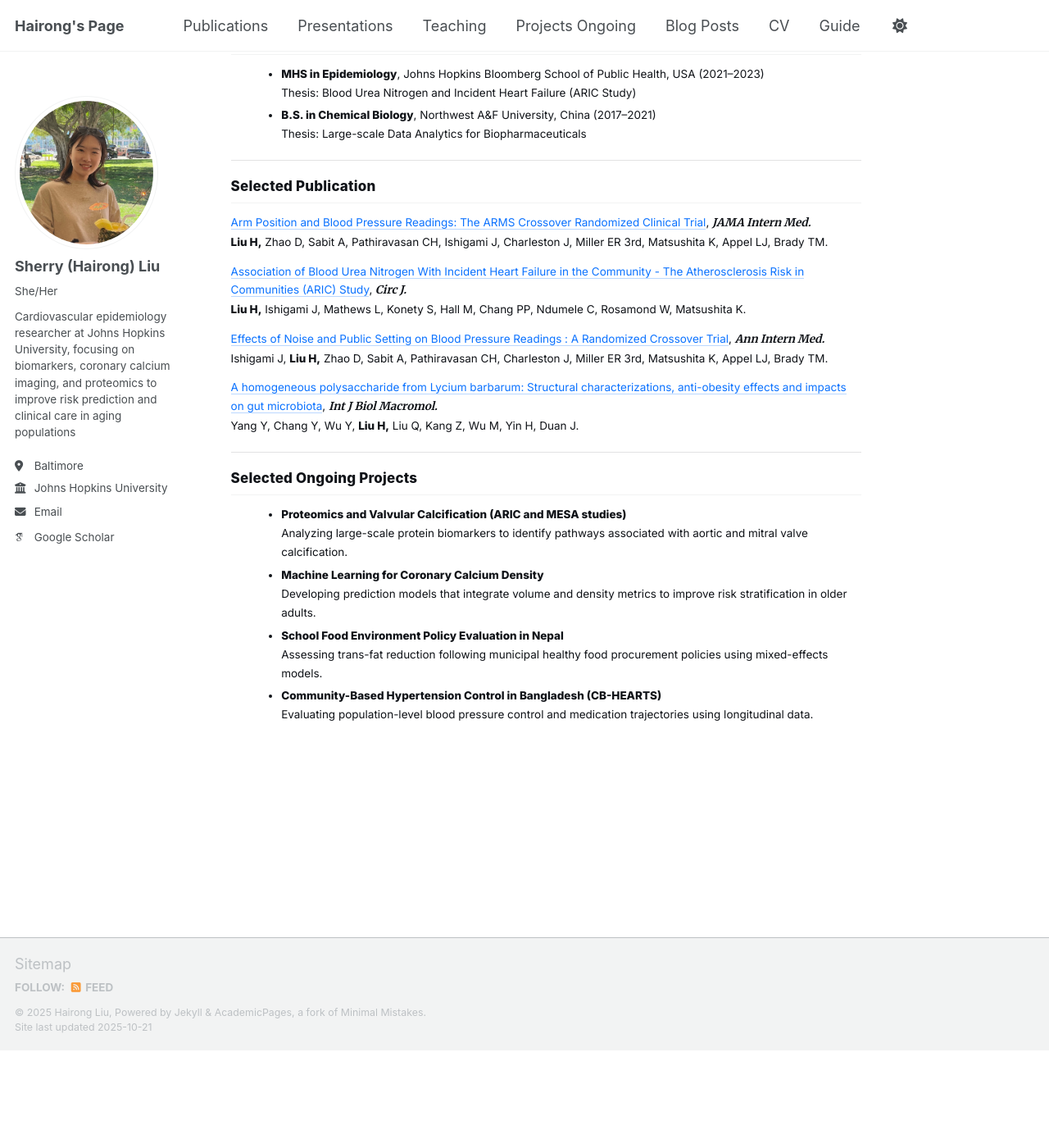
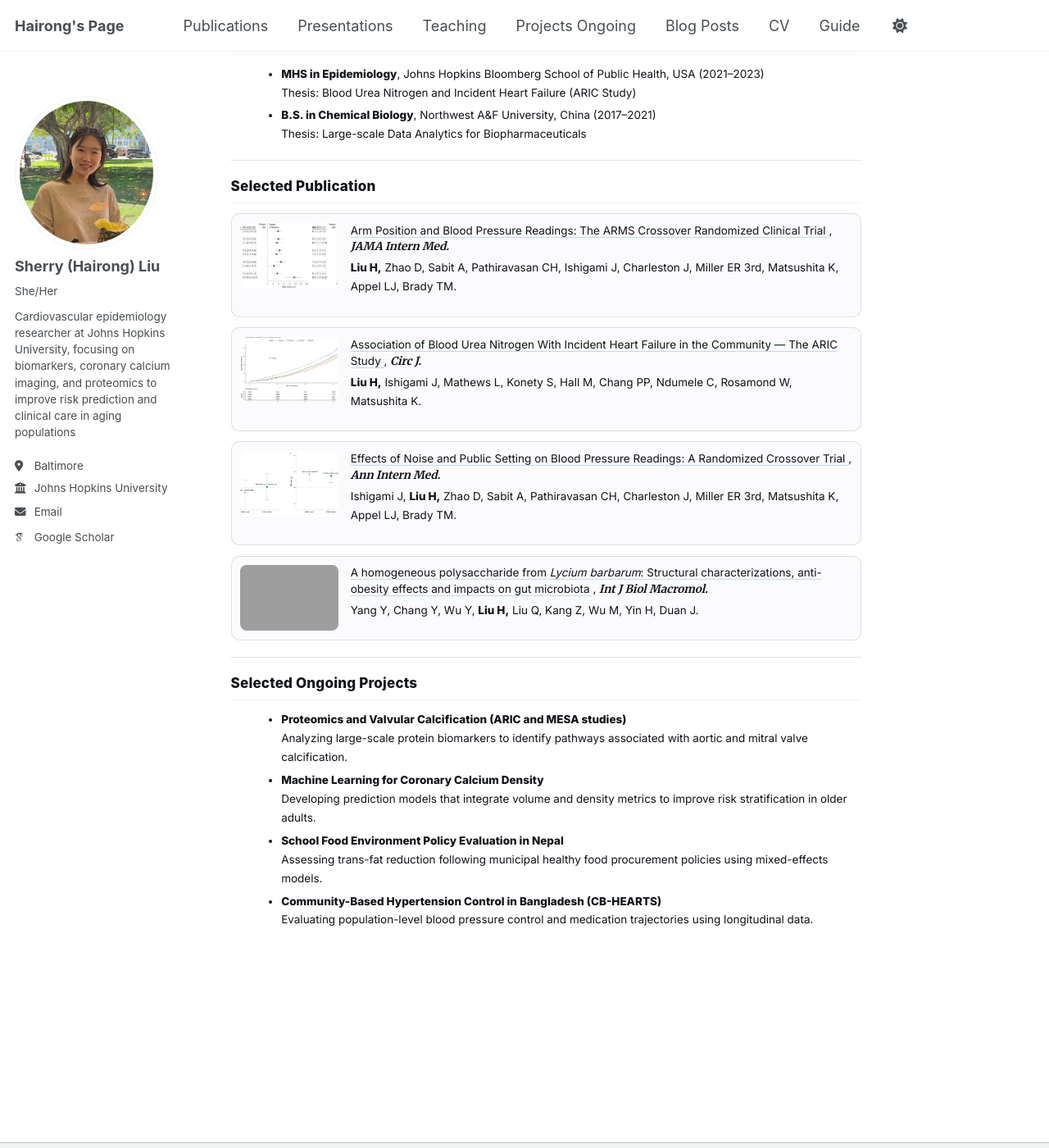
Before and after one commit to sherry090345/sherry090345.github.io, a Jekyll site: the page built from _pages/about.md, in a window 1280 px wide and 1400 px high, scrolled down 223 px. Shown: the whole window at 82% size. Built offline with Jekyll 4.4.1, drawn with Linux system fonts in a browser that asks for light colours; some web fonts are replaced; a script that is not in the unit is left out; before the commit the page ends 1504 px from its top, so only the background shows below that; grey boxes are pictures that could not be loaded.

Commit message:
Update about.md

```diff
--- a/_pages/about.md
+++ b/_pages/about.md
@@ -21,14 +21,14 @@ redirect_from:
     --accent:#0b72ff;
     font-family:"Inter", system-ui, -apple-system, "Segoe UI", Roboto, "Helvetica Neue", Arial, sans-serif;
     color:var(--text);
-    font-size:13.5px;            /* larger desktop body */
+    font-size:13.5px;             /* larger desktop body */
     line-height:1.7;
     -webkit-text-size-adjust:100%;
   }
 
   /* headers */
   #home h1,#home h2,#home h3{
-    font-size:17px;              /* larger desktop headers */
+    font-size:17px;               /* larger desktop headers */
     line-height:1.35;
     font-weight:800;
     letter-spacing:.2px;
@@ -51,13 +51,44 @@ redirect_from:
   /* journal emphasis */
   #home .journal{ font-family:"Merriweather", Georgia, "Times New Roman", serif; font-weight:700; font-style:italic; }
 
-  /* citation block spacing */
-  #home .cite{ margin:.5rem 0 .7rem; }
+  /* ---- Publication cards ---- */
+  #home .pubs{ display:flex; flex-direction:column; gap:.7rem; }
+  #home .pub-card{
+    display:grid;
+    grid-template-columns: 120px 1fr;   /* thumbnail + content */
+    gap:.8rem;
+    border:1px solid var(--line);
+    border-radius:10px;
+    padding:.6rem;
+    background:#fbfbfd;
+  }
+  #home .pub-card .thumb{
+    width:120px; height:80px;           /* consistent thumbnail window */
+    border-radius:8px; overflow:hidden; background:#f2f2f5;
+    display:flex; align-items:center; justify-content:center;
+  }
+  #home .pub-card .thumb img{
+    width:100%; height:100%; object-fit:cover; display:block;
+  }
+  #home .pub-card .title{
+    margin:0 0 .15rem 0; line-height:1.45;
+  }
+  #home .pub-card .title a{
+    color:var(--text); text-decoration:none; border-bottom:1px solid rgba(11,114,255,.25);
+  }
+  #home .pub-card .title a:hover{ color:var(--accent); border-bottom-color:var(--accent); }
+  #home .pub-card .meta{ color:var(--muted); }
+  #home .pub-card .authors{ margin-top:.25rem; }
 
-  /* ---- Mobile: slightly smaller for readability ---- */
+  /* mobile */
   @media (max-width: 680px){
     #home{ font-size:12px; line-height:1.65; }
     #home h1, #home h2, #home h3{ font-size:15px; }
+    #home .pub-card{
+      grid-template-columns: 100px 1fr;
+      padding:.55rem;
+    }
+    #home .pub-card .thumb{ width:100px; height:70px; }
   }
 </style>
 
@@ -82,25 +113,69 @@ I am currently a Research Data Coordinator at the Johns Hopkins Welch Center for
 
 <h2>Selected Publication</h2>
 
-<p class="cite">
-  <a href="https://jamanetwork.com/journals/jamainternalmedicine/fullarticle/2824754" target="_blank" rel="noopener">Arm Position and Blood Pressure Readings: The ARMS Crossover Randomized Clinical Trial</a>, <span class="journal">JAMA Intern Med.</span><br>
-  <strong>Liu H,</strong> Zhao D, Sabit A, Pathiravasan CH, Ishigami J, Charleston J, Miller ER 3rd, Matsushita K, Appel LJ, Brady TM.
-</p>
+<div class="pubs">
 
-<p class="cite">
-  <a href="https://www.jstage.jst.go.jp/article/circj/89/10/89_CJ-24-0502/_article" target="_blank" rel="noopener">Association of Blood Urea Nitrogen With Incident Heart Failure in the Community - The Atherosclerosis Risk in Communities (ARIC) Study</a>, <span class="journal">Circ J.</span><br>
-  <strong>Liu H,</strong> Ishigami J, Mathews L, Konety S, Hall M, Chang PP, Ndumele C, Rosamond W, Matsushita K.
-</p>
+  <!-- ARMS -->
+  <div class="pub-card">
+    <div class="thumb">
+      <img src="/images/ARMS.png" alt="ARMS crossover trial figure">
+    </div>
+    <div class="content">
+      <p class="title">
+        <a href="https://jamanetwork.com/journals/jamainternalmedicine/fullarticle/2824754" target="_blank" rel="noopener">
+          Arm Position and Blood Pressure Readings: The ARMS Crossover Randomized Clinical Trial
+        </a>, <span class="journal">JAMA Intern Med.</span>
+      </p>
+      <p class="authors"><strong>Liu H,</strong> Zhao D, Sabit A, Pathiravasan CH, Ishigami J, Charleston J, Miller ER 3rd, Matsushita K, Appel LJ, Brady TM.</p>
+    </div>
+  </div>
 
-<p class="cite">
-  <a href="https://www.acpjournals.org/doi/10.7326/ANNALS-24-00873?url_ver=Z39.88-2003&rfr_id=ori:rid:crossref.org&rfr_dat=cr_pub%20%200pubmed" target="_blank" rel="noopener">Effects of Noise and Public Setting on Blood Pressure Readings : A Randomized Crossover Trial</a>, <span class="journal">Ann Intern Med.</span><br>
-  Ishigami J, <strong>Liu H,</strong> Zhao D, Sabit A, Pathiravasan CH, Charleston J, Miller ER 3rd, Matsushita K, Appel LJ, Brady TM.
-</p>
+  <!-- BUN & HF -->
+  <div class="pub-card">
+    <div class="thumb">
+      <img src="/images/BUN.jpg" alt="BUN and heart failure illustration">
+    </div>
+    <div class="content">
+      <p class="title">
+        <a href="https://www.jstage.jst.go.jp/article/circj/89/10/89_CJ-24-0502/_article" target="_blank" rel="noopener">
+          Association of Blood Urea Nitrogen With Incident Heart Failure in the Community — The ARIC Study
+        </a>, <span class="journal">Circ J.</span>
+      </p>
+      <p class="authors"><strong>Liu H,</strong> Ishigami J, Mathews L, Konety S, Hall M, Chang PP, Ndumele C, Rosamond W, Matsushita K.</p>
+    </div>
+  </div>
 
-<p class="cite">
-  <a href="https://www.sciencedirect.com/science/article/abs/pii/S0141813021011934" target="_blank" rel="noopener">A homogeneous polysaccharide from Lycium barbarum: Structural characterizations, anti-obesity effects and impacts on gut microbiota</a>, <span class="journal">Int J Biol Macromol.</span><br>
-  Yang Y, Chang Y, Wu Y, <strong>Liu H,</strong> Liu Q, Kang Z, Wu M, Yin H, Duan J.
-</p>
+  <!-- Noise/Public Setting -->
+  <div class="pub-card">
+    <div class="thumb">
+      <img src="/images/deci.png" alt="Noise and public setting schematic">
+    </div>
+    <div class="content">
+      <p class="title">
+        <a href="https://www.acpjournals.org/doi/10.7326/ANNALS-24-00873?url_ver=Z39.88-2003&rfr_id=ori:rid:crossref.org&rfr_dat=cr_pub%20%200pubmed" target="_blank" rel="noopener">
+          Effects of Noise and Public Setting on Blood Pressure Readings: A Randomized Crossover Trial
+        </a>, <span class="journal">Ann Intern Med.</span>
+      </p>
+      <p class="authors">Ishigami J, <strong>Liu H,</strong> Zhao D, Sabit A, Pathiravasan CH, Charleston J, Miller ER 3rd, Matsushita K, Appel LJ, Brady TM.</p>
+    </div>
+  </div>
+
+  <!-- Lycium barbarum -->
+  <div class="pub-card">
+    <div class="thumb">
+      <img src="/images/goji.png" alt="Lycium barbarum polysaccharide graphic">
+    </div>
+    <div class="content">
+      <p class="title">
+        <a href="https://www.sciencedirect.com/science/article/abs/pii/S0141813021011934" target="_blank" rel="noopener">
+          A homogeneous polysaccharide from <em>Lycium barbarum</em>: Structural characterizations, anti-obesity effects and impacts on gut microbiota
+        </a>, <span class="journal">Int J Biol Macromol.</span>
+      </p>
+      <p class="authors">Yang Y, Chang Y, Wu Y, <strong>Liu H,</strong> Liu Q, Kang Z, Wu M, Yin H, Duan J.</p>
+    </div>
+  </div>
+
+</div>
 
 <div class="sep"></div>
 
```
